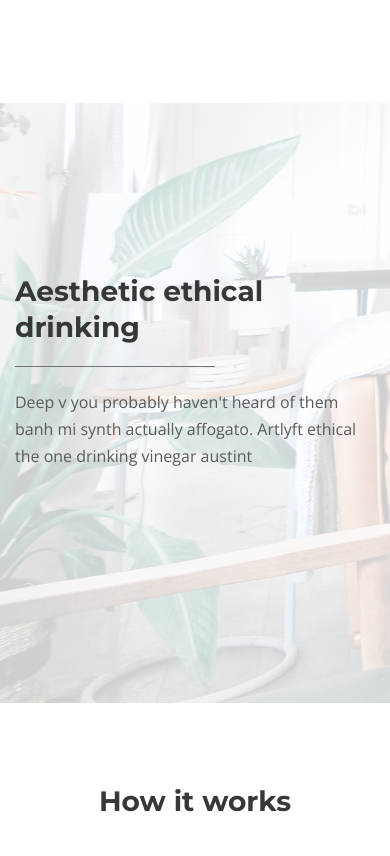
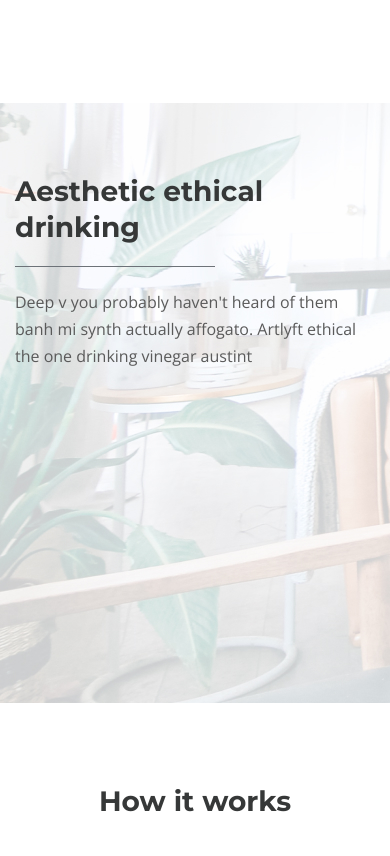
Before and after one commit to berryalien/desire, a website: page app/home.html in a window 390 px wide. Shown: the part 2500-3356 px from the top of the page. Drawn offline with nearby package versions, Linux system fonts and the light colour scheme.

Commit message:
added adaptive for the home page for the decor section

```diff
--- a/app/scss/_media.scss
+++ b/app/scss/_media.scss
@@ -110,6 +110,9 @@
       margin-right: auto;
     }
   }
+  .decor{
+    padding: 70px 0 55px;
+  }
 }
 
 @media (max-width: 640px) {
```
Also changed, not shown: app/css/style.min.css.
